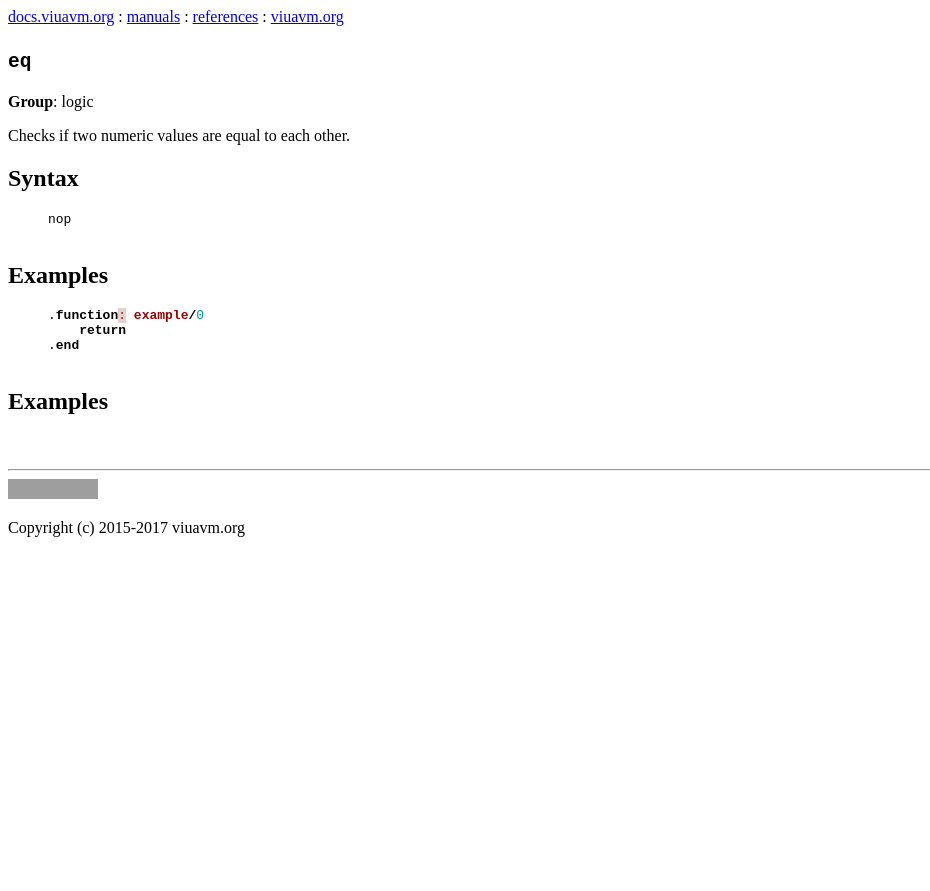
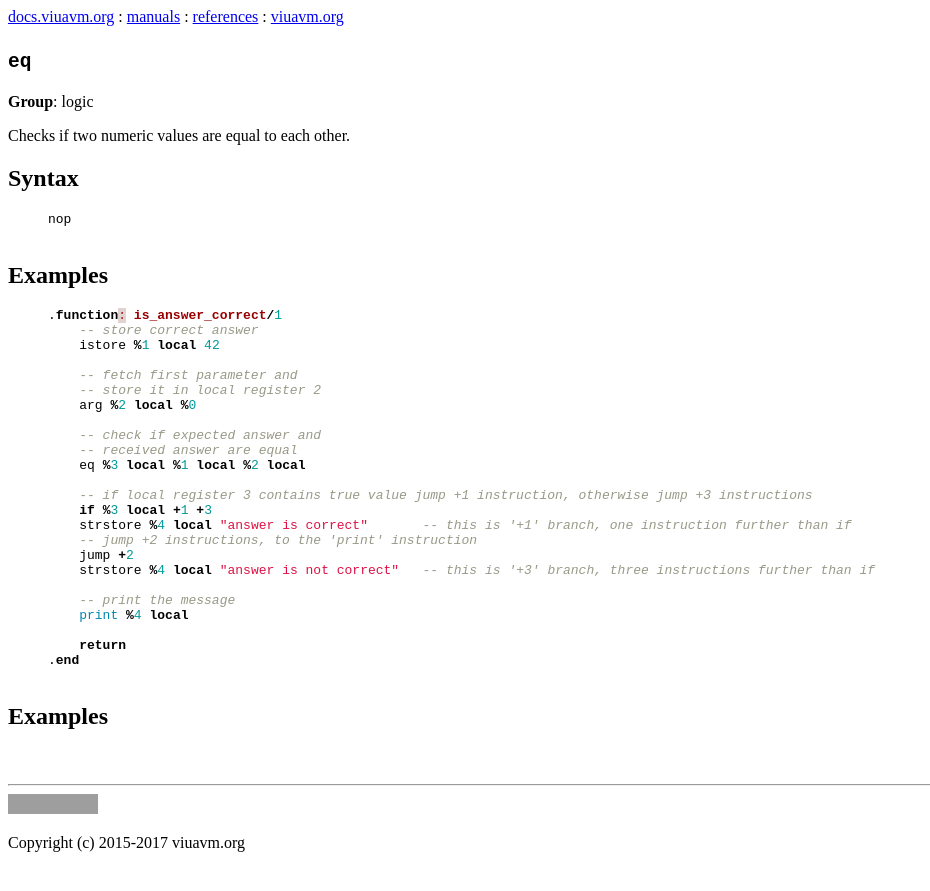
Before and after one commit to marekjm/docs.viuavm.org, a Jekyll site: the page built from _isa/eq.html, in a window 1280 px wide. Shown: the top 891 px of the page, without its empty margins (0-930 px from the left). Built offline with Jekyll 4.4.1, drawn with Linux system fonts in a browser that asks for light colours; grey boxes are pictures that could not be loaded.

Commit message:
Add example for "eq"

```diff
--- a/_isa/eq.html
+++ b/_isa/eq.html
@@ -28,7 +28,28 @@
     <h2> Examples </h2>
 
     {% highlight lua %}
-.function: example/0
+.function: is_answer_correct/1
+    -- store correct answer
+    istore %1 local 42
+
+    -- fetch first parameter and
+    -- store it in local register 2
+    arg %2 local %0
+
+    -- check if expected answer and
+    -- received answer are equal
+    eq %3 local %1 local %2 local
+
+    -- if local register 3 contains true value jump +1 instruction, otherwise jump +3 instructions
+    if %3 local +1 +3
+    strstore %4 local "answer is correct"       -- this is '+1' branch, one instruction further than if
+    -- jump +2 instructions, to the 'print' instruction
+    jump +2
+    strstore %4 local "answer is not correct"   -- this is '+3' branch, three instructions further than if
+
+    -- print the message
+    print %4 local
+
     return
 .end
     {% endhighlight %}
```
